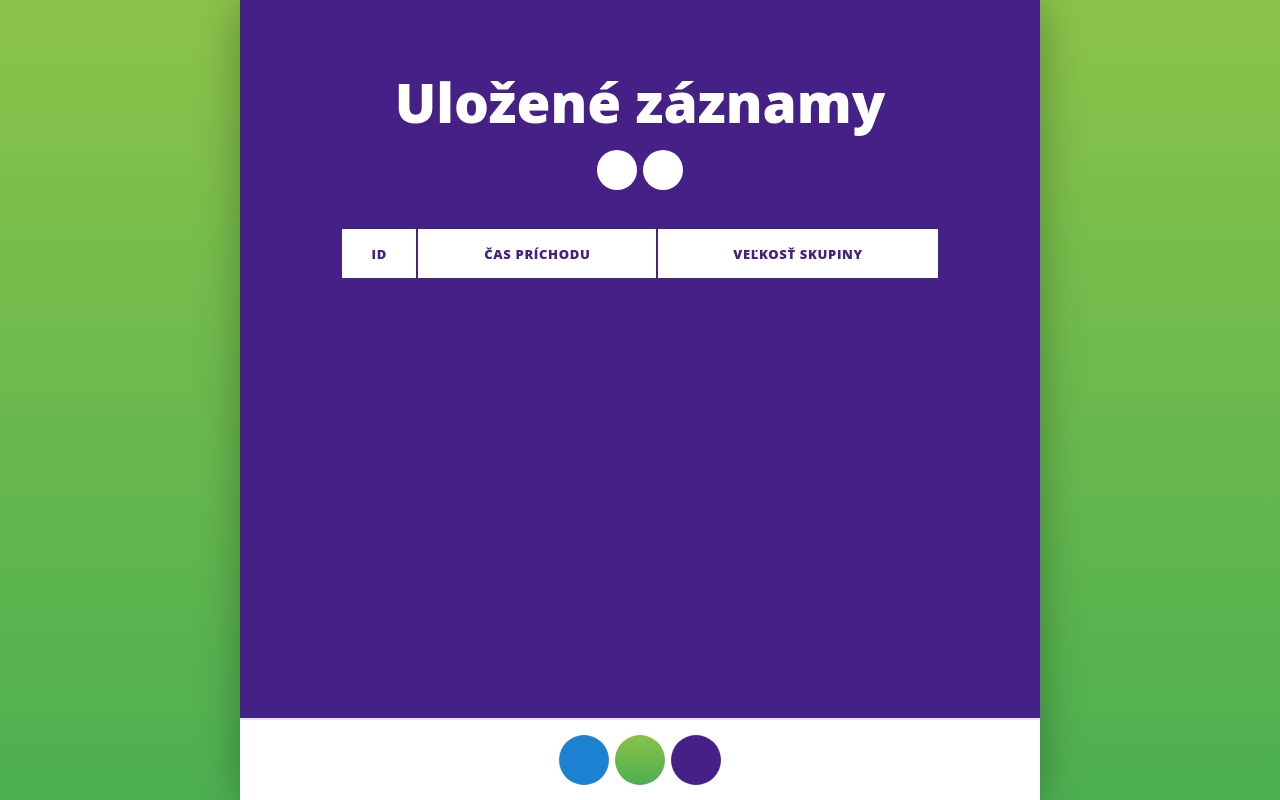
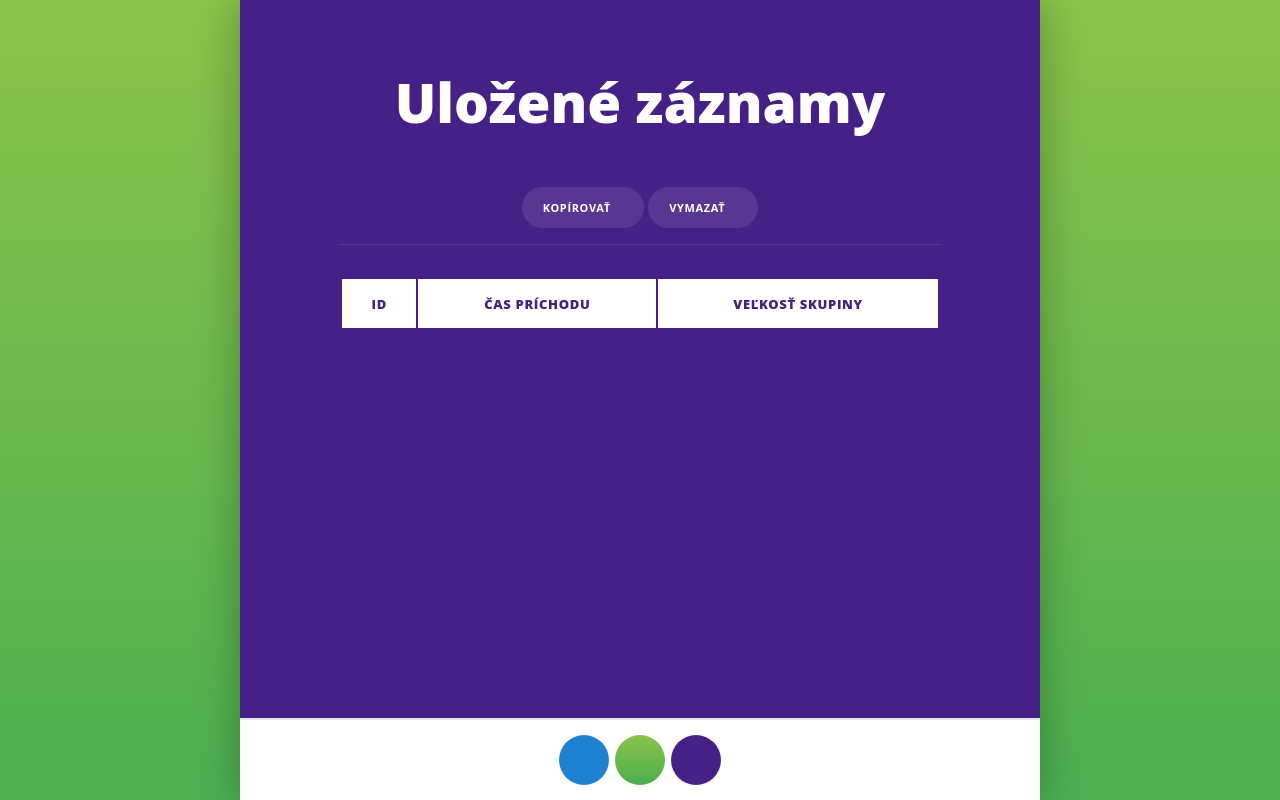
Before and after one commit to bobkapeter/timeless-helpers-app, a Vue app: page /#/nadcasovy-pomocnik-1 in a window 1280 px wide. Built offline with nearby package versions, Linux system fonts and the light colour scheme; some icons are missing.

Commit message:
Načasový pomocník 1 - Úprava tlačidiel
Úprava tlačidiel na kopírovanie a vymazanie uložených záznamov:

- Pridanie textu
- Úprava dizajnu tlačidiel

```diff
--- a/App.vue
+++ b/App.vue
@@ -59,6 +59,7 @@ body {
 
 button {
 	outline: none;
+	font-family: inherit;
 }
 
 #app {
--- a/pages/TimelessHelper1/TimelessHelper1.vue
+++ b/pages/TimelessHelper1/TimelessHelper1.vue
@@ -68,8 +68,8 @@
 			>
 				<h2>Uložené záznamy</h2>
 				<div class="buttons">
-					<button @click="copyStoredRecords"><i class="fas fa-copy"></i></button>
-					<button @click="removeStoredRecords"><i class="fas fa-trash-alt"></i></button>
+					<button @click="copyStoredRecords"><i class="fas fa-copy"></i>Kopírovať</button>
+					<button @click="removeStoredRecords"><i class="fas fa-trash-alt"></i>Vymazať</button>
 				</div>
 				<stored-records-table :storedRecords="storedRecords"></stored-records-table>
 			</div>
@@ -321,22 +321,36 @@ main p {
 }
 
 .screen-stored-records .buttons {
-	margin: auto;
+	max-width: 600px;
 	text-align: center;
-	margin-bottom: 2em;
+	padding-bottom: 1em;
+	margin: 3em auto 2em auto;
+	border-bottom: 1px solid rgba(255, 255, 255, 0.1);
 }
 
 .screen-stored-records .buttons button {
 	cursor: pointer;
+	background-color: rgba(255, 255, 255, 0.1);
+	font-size: 11px;
+	font-weight: bold;
+	font-weight: 700;
+	line-height: 40px;
+	text-transform: uppercase;
+	letter-spacing: 0.06em;
+	padding-right: 3em;
+	margin: 0 0.2em;
+	border: none;
+	border-radius: 40px;
+}
+
+.screen-stored-records .buttons button .fas {
 	width: 40px;
 	height: 40px;
 	background-color: white;
 	color: #452087;
 	font-size: 14px;
-	font-weight: bold;
 	line-height: 40px;
-	margin: 0 0.2em;
-	border: none;
+	margin-right: 1.5em;
 	border-radius: 50%;
 }
 
```
